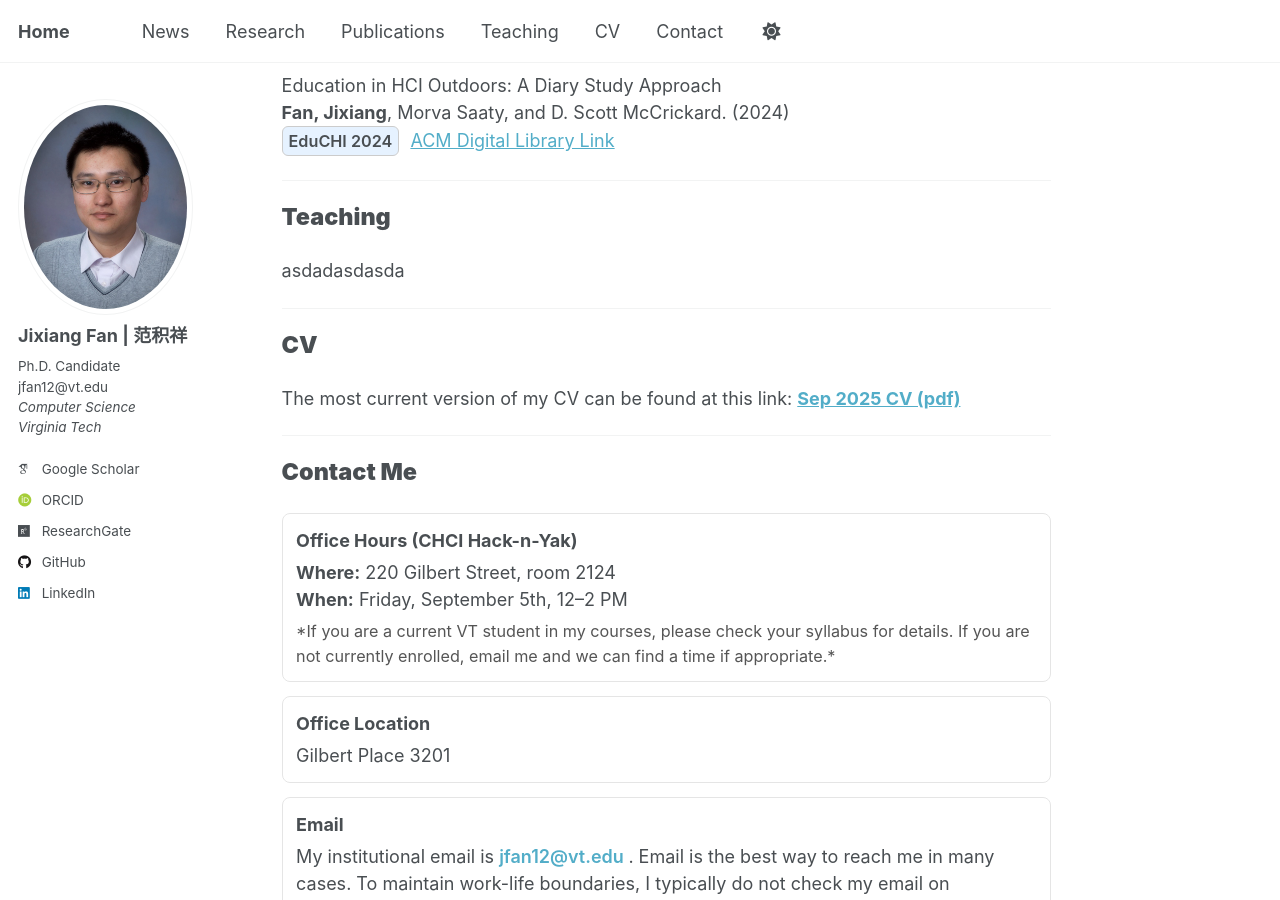
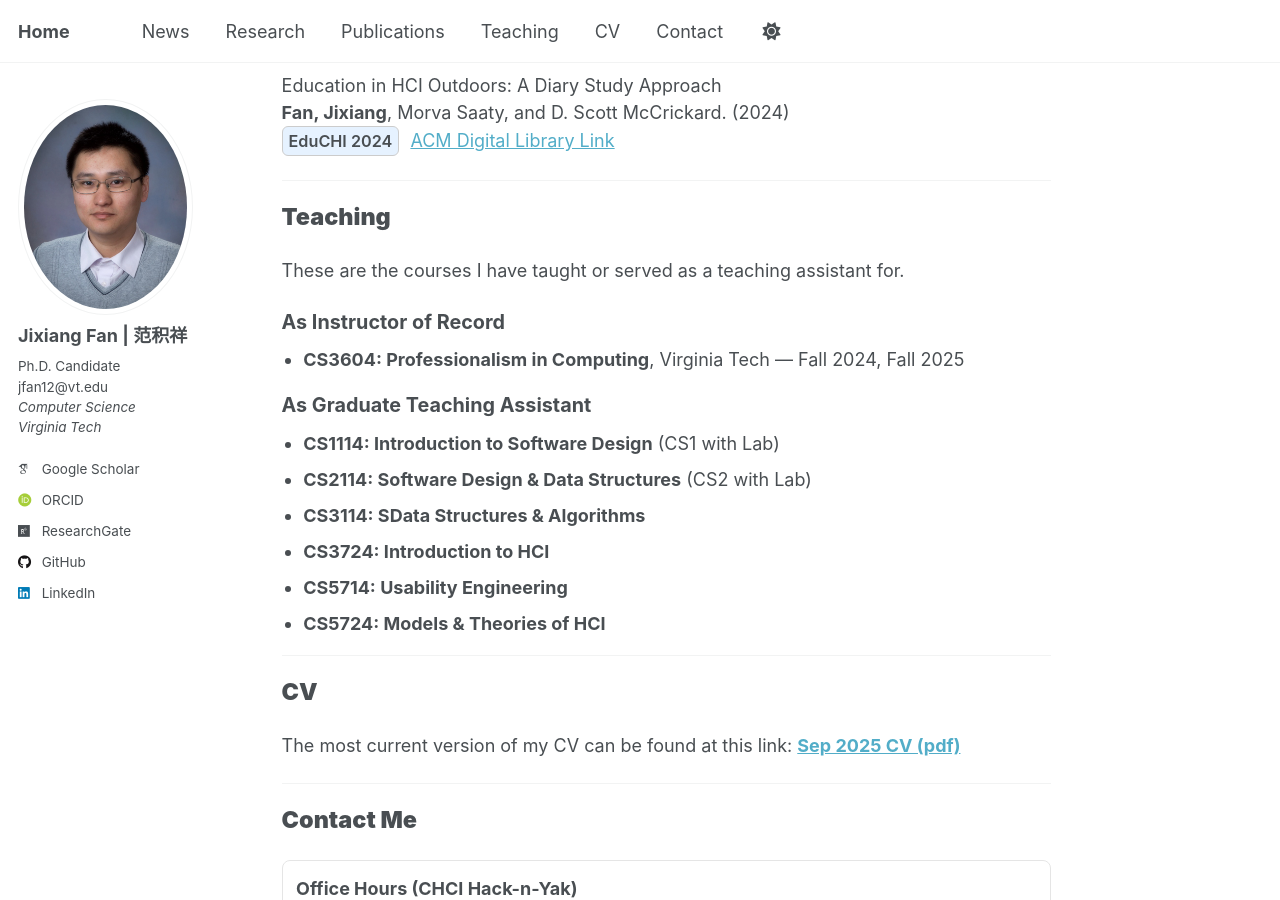
Before and after one commit to JixiangFan/web, a Jekyll site: the page built from _pages/about.md, in a window 1280 px wide and 900 px high, scrolled down 2453 px. Built offline with Jekyll 4.4.1, drawn with Linux system fonts in a browser that asks for light colours; some web fonts are replaced.

Commit message:
Update about.md

```diff
--- a/_pages/about.md
+++ b/_pages/about.md
@@ -127,9 +127,32 @@ Education in HCI Outdoors: A Diary Study Approach
 <span id="teaching" style="position:relative; top:-84px;"></span>
 <strong style="font-weight:900; font-size:1.3em;">Teaching</strong>
 
-asdadasdasda
+<p>These are the courses I have taught or served as a teaching assistant for.</p>
 
+<!-- Instructor of Record -->
+<div style="margin:1rem 0;">
+  <div style="font-weight:700; font-size:1.1em; margin-bottom:0.5rem;">
+    As Instructor of Record
+  </div>
+  <ul style="margin:0; padding-left:1.2rem;">
+    <li><strong>CS3604: Professionalism in Computing</strong>, Virginia Tech — Fall 2024, Fall 2025</li>
+  </ul>
+</div>
 
+<!-- Graduate Teaching Assistant -->
+<div style="margin:1rem 0;">
+  <div style="font-weight:700; font-size:1.1em; margin-bottom:0.5rem;">
+    As Graduate Teaching Assistant
+  </div>
+  <ul style="margin:0; padding-left:1.2rem;">
+    <li><strong>CS1114: Introduction to Software Design</strong> (CS1 with Lab)</li>
+    <li><strong>CS2114: Software Design & Data Structures</strong> (CS2 with Lab)</li>
+    <li><strong>CS3114: SData Structures & Algorithms</strong></li>
+    <li><strong>CS3724: Introduction to HCI</strong></li>
+    <li><strong>CS5714: Usability Engineering</strong></li>
+    <li><strong>CS5724: Models & Theories of HCI</strong></li>
+  </ul>
+</div>
 
 ---
 <span id="cv" style="position:relative; top:-84px;"></span>
```
